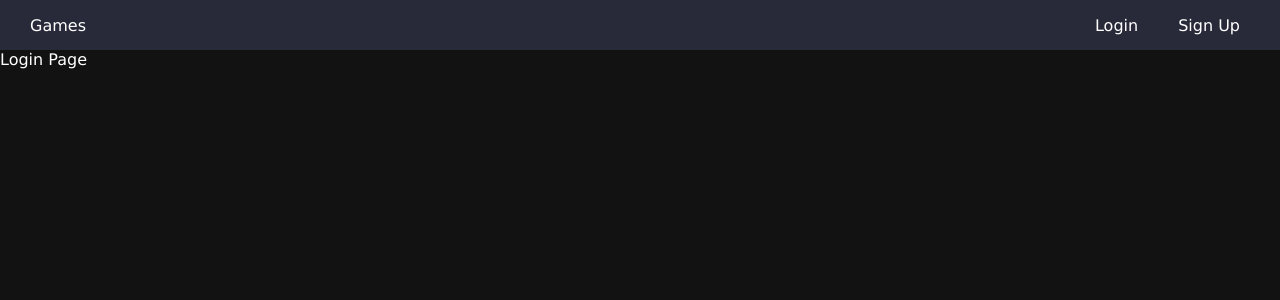
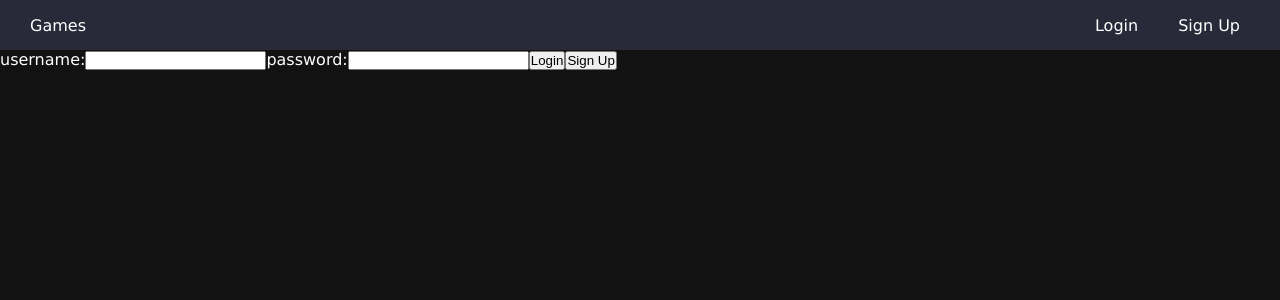
Before and after one commit to rodrigogollo/TheGamingState, a React (Vite) app in the folder app/: page /login in a window 1280 px wide. Shown: the top 300 px of the page. Built offline with nearby package versions, Linux system fonts and the light colour scheme.

Commit message:
feat: add mockup login page

```diff
--- /dev/null
+++ b/app/src/components/LoginForm/LoginForm.tsx
@@ -0,0 +1,16 @@
+const LoginForm = () => {
+  return (
+    <form>
+      <label htmlFor="username">username:</label>
+      <input type="text" id="username" name="username" value="" />
+
+      <label htmlFor="password">password:</label>
+      <input type="text" id="password" name="password" value="" />
+
+      <button type="submit">Login</button>
+      <button>Sign Up</button>
+    </ form>
+  )
+}
+
+export default LoginForm
--- a/app/src/pages/LoginPage/LoginPage.tsx
+++ b/app/src/pages/LoginPage/LoginPage.tsx
@@ -1,6 +1,10 @@
+import LoginForm from "../../components/LoginForm/LoginForm"
+
 const LoginPage = () => {
   return (
-    <>Login Page </>
+    <>
+      <LoginForm />
+    </>
   )
 }
 
```
